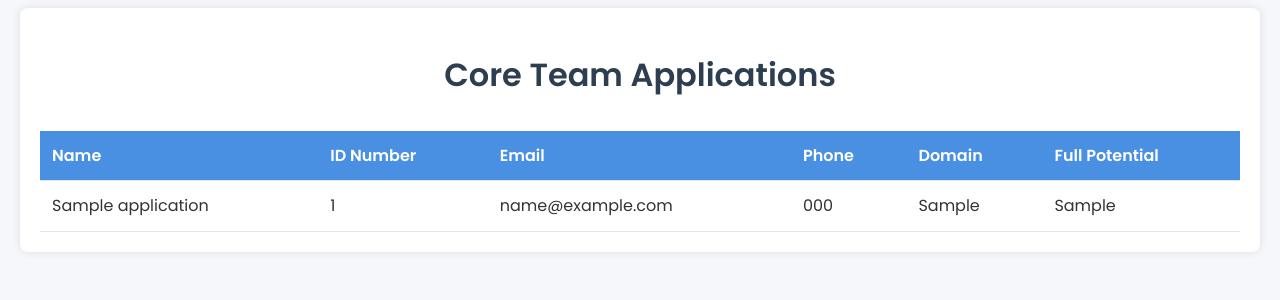
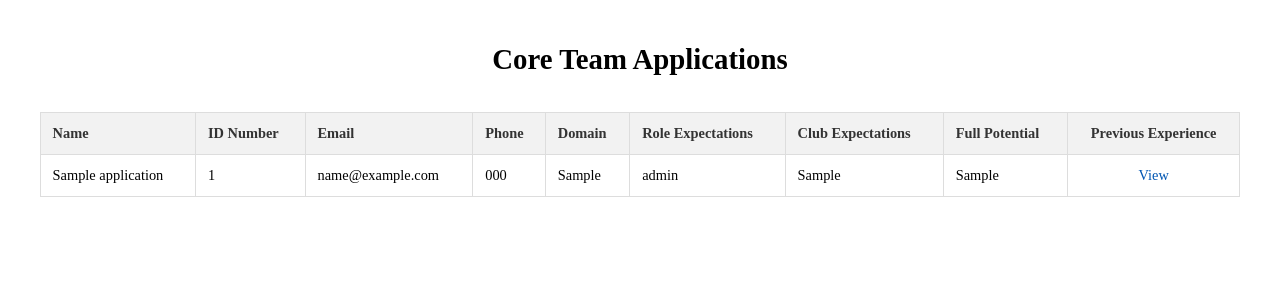
Before and after one commit to dinexh/Cero1PHP, a PHP site: page /App/pages/sidebarOptions/view_appl.php in a window 1280 px wide. Shown: the top 300 px of the page. Run offline with PHP 8.4, Linux system fonts and the light colour scheme; tables that the repository leaves empty or names only in its code hold one stand-in row (values such as "Sample post").

Commit message:
added register for recruitment and add view option in dashboard

```diff
--- /dev/null
+++ b/my-app/pages/sidebarOptions/view_appl.css
@@ -0,0 +1,165 @@
+.app-container {
+    width: 100%;
+    min-height: 100%;
+    display: flex;
+    justify-content: center;
+    align-items: center;
+}
+.app-container-in {
+    height: 95%;
+    background-color: white;
+    padding: 1rem;
+    width: 95%;
+    display: flex;
+    flex-direction: column;
+    justify-content: flex-start;
+    align-items: center;
+}
+.app-container-heading {
+    height: 10%;
+    width: 100%;
+    text-align: center;
+}
+.app-container-heading h1 {
+    font-size: 1.8rem;
+    color: black;
+}
+.app-container-table {
+    width: 100%;
+    height: 90%;
+    display: flex;
+    justify-content: center;
+    align-items: flex-start;
+    overflow-x: auto; /* Add horizontal scroll for small screens */
+}
+.app-container-table table {
+    width: 100%;
+    border-collapse: collapse;
+    margin-top: 1rem;
+    font-size: 0.9rem; /* Slightly reduce font size to fit more content */
+}
+.app-container-table th, .app-container-table td {
+    padding: 0.75rem;
+    text-align: left;
+    border-bottom: 1px solid #ddd;
+    color: black;
+    border: 1px solid #ddd;
+    max-width: 200px; /* Limit cell width */
+    overflow: hidden;
+    text-overflow: ellipsis;
+    white-space: nowrap;
+}
+.app-container-table th {
+    background-color: #f2f2f2;
+    color: #333;
+    font-weight: bold;
+    position: sticky;
+    top: 0;
+    z-index: 10;
+}
+.app-container-table tr:hover {
+    background-color: #f5f5f5;
+}
+.app-container-table td {
+    background-color: #ffffff;
+}
+.app-container-table td:last-child,
+.app-container-table th:last-child {
+    text-align: center;
+}
+.app-container-table tr:nth-child(even) {
+    background-color: #f9f9f9;
+}
+/* Style for the "View" link in the Previous Experience column */
+.app-container-table td a {
+    color: #0056b3;
+    text-decoration: none;
+}
+.app-container-table td a:hover {
+    text-decoration: underline;
+}
+/* Add a class for expandable cells */
+.expandable {
+    cursor: pointer;
+}
+.expanded {
+    white-space: normal;
+    max-width: none;
+}
+
+.feedback-form-container {
+    display: flex;
+    justify-content: center;
+    align-items: center;
+    width: 100%;
+    /* padding: 2rem; */
+    /* background-color: #f7f7f7; */
+    /* min-height: 100vh; */
+}
+
+.feedback-form {
+    background-color: white;
+    width: 100%;
+    padding: 2rem;
+    border-radius: 8px;
+    box-shadow: 0 4px 12px rgba(0, 0, 0, 0.1);
+}
+
+.feedback-form .form-group {
+    margin-bottom: 1.5rem;
+    width: 100%;
+}
+
+.feedback-form label {
+    font-size: 1.1rem;
+    font-weight: 500;
+    color: #333;
+    margin-bottom: 0.5rem;
+    display: block;
+}
+
+.feedback-form input,
+.feedback-form textarea {
+    width: 100%;
+    padding: 0.75rem;
+    border: 1px solid #ccc;
+    border-radius: 6px;
+    font-size: 1rem;
+    color: #333;
+    /* box-sizing: border-box; */
+    transition: border-color 0.3s ease, box-shadow 0.3s ease;
+}
+
+.feedback-form input:focus,
+.feedback-form textarea:focus {
+    border-color: #0056b3;
+    box-shadow: 0 0 8px rgba(0, 86, 179, 0.1);
+    outline: none;
+}
+
+.feedback-form textarea {
+    resize: vertical;
+    height: 150px;
+}
+
+.feedback-form .form-button {
+    text-align: center;
+    margin-top: 2rem;
+}
+
+.feedback-form button {
+    background-color: #0056b3;
+    color: white;
+    padding: 0.75rem 1.5rem;
+    font-size: 1.1rem;
+    font-weight: 600;
+    border: none;
+    border-radius: 6px;
+    cursor: pointer;
+    transition: background-color 0.3s ease, box-shadow 0.3s ease;
+}
+
+.feedback-form button:hover {
+    background-color: #004494;
+    box-shadow: 0 4px 12px rgba(0, 86, 179, 0.3);
+}
--- a/my-app/pages/sidebarOptions/view_appl.php
+++ b/my-app/pages/sidebarOptions/view_appl.php
@@ -19,50 +19,16 @@ if (!$result) {
     <meta charset="UTF-8">
     <meta name="viewport" content="width=device-width, initial-scale=1.0">
     <title>View Applications</title>
-    <link href="https://fonts.googleapis.com/css2?family=Poppins:wght@300;400;500;600&display=swap" rel="stylesheet">
-    <style>
-        body {
-            font-family: 'Poppins', sans-serif;
-            background-color: #f5f7fa;
-            color: #333;
-            line-height: 1.6;
-            /* padding: 20px; */
-        }
-        .container {
-            max-width: 1200px;
-            margin: 0 auto;
-            background-color: #fff;
-            padding: 20px;
-            border-radius: 8px;
-            box-shadow: 0 0 10px rgba(0,0,0,0.1);
-        }
-        h1 {
-            color: #2c3e50;
-            text-align: center;
-            margin-bottom: 30px;
-        }
-        table {
-            width: 100%;
-            border-collapse: collapse;
-        }
-        th, td {
-            padding: 12px;
-            text-align: left;
-            border-bottom: 1px solid #e1e8ed;
-        }
-        th {
-            background-color: #4a90e2;
-            color: #fff;
-        }
-        tr:hover {
-            background-color: #f5f7fa;
-        }
-    </style>
+    <link rel="stylesheet" href="/pages/sidebarOptions/view_appl.css">
 </head>
 <body>
-    <div class="container">
-        <h1>Core Team Applications</h1>
-        <table>
+    <div class="app-container">
+        <div class="app-container-in">
+            <div class="app-container-heading">
+                <h1>Core Team Applications</h1>
+            </div>
+            <div class="app-container-table">
+            <table>
             <thead>
                 <tr>
                     <th>Name</th>
@@ -70,7 +36,10 @@ if (!$result) {
                     <th>Email</th>
                     <th>Phone</th>
                     <th>Domain</th>
+                    <th>Role Expectations</th>
+                    <th>Club Expectations</th>
                     <th>Full Potential</th>
+                    <th>Previous Experience</th>
                 </tr>
             </thead>
             <tbody>
@@ -81,12 +50,29 @@ if (!$result) {
                         <td><?php echo htmlspecialchars($row['email']); ?></td>
                         <td><?php echo htmlspecialchars($row['phone']); ?></td>
                         <td><?php echo htmlspecialchars($row['domain']); ?></td>
+                        <td><?php echo htmlspecialchars($row['role_expectations']); ?></td>
+                        <td><?php echo htmlspecialchars($row['club_expectations']); ?></td>
                         <td><?php echo htmlspecialchars($row['full_potential']); ?></td>
+                        <td><a href="<?php echo htmlspecialchars($row['previous_experience_link']); ?>" target="_blank">View</a></td>
                     </tr>
                 <?php endwhile; ?>
-            </tbody>
-        </table>
+                </tbody>
+            </table>
+            </div>
+        </div>
     </div>
+
+    <script>
+    document.querySelectorAll('.app-container-table td').forEach(cell => {
+        if (cell.offsetWidth < cell.scrollWidth) {
+            cell.classList.add('expandable');
+            cell.addEventListener('click', function() {
+                this.classList.toggle('expanded');
+            });
+        }
+    });
+    </script>
+
 </body>
 </html>
 
```
